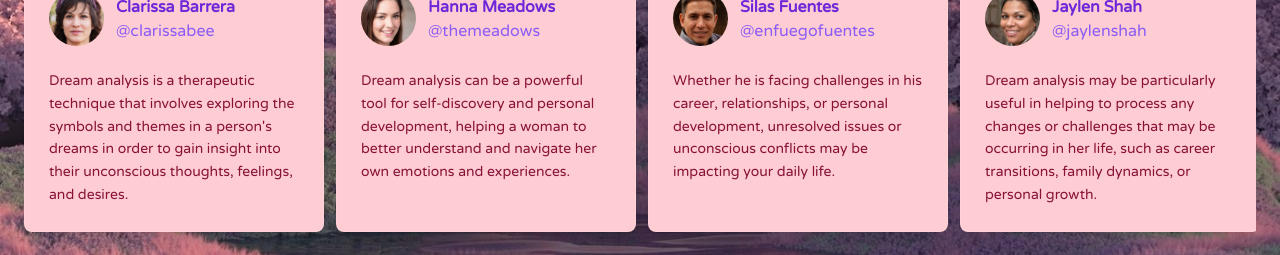
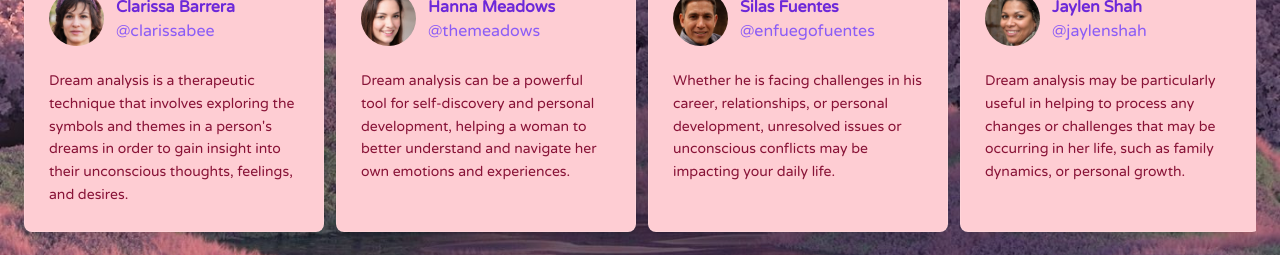
Before and after one commit to dstroot/dreamawesome-app, a Next.js app: page / in a window 1280 px wide. Shown: the part 697-952 px from the top of the page. Built offline with nearby package versions, Linux system fonts and the light colour scheme.

Commit message:
testimonials

```diff
--- a/components/Testimonials/list.js
+++ b/components/Testimonials/list.js
@@ -29,6 +29,6 @@ export const list = [
     twitter: "@jaylenshah",
     url: "https://twitter.com/jaylenshah",
     testimonial:
-      "Dream analysis may be particularly useful in helping to process any changes or challenges that may be occurring in her life, such as career transitions, family dynamics, or personal growth.",
+      "Dream analysis may be particularly useful in helping to process any changes or challenges that may be occurring in her life, such as family dynamics, or personal growth.",
   },
 ];
--- a/package.json
+++ b/package.json
@@ -11,6 +11,7 @@
     "openai": "^3.1.0",
     "react": "18.2.0",
     "react-dom": "18.2.0",
+    "sharp": "^0.31.3",
     "zod": "^3.20.2"
   },
   "devDependencies": {
```
Also changed, not shown: 1 other file (tests, documents, lock files or other folders).
